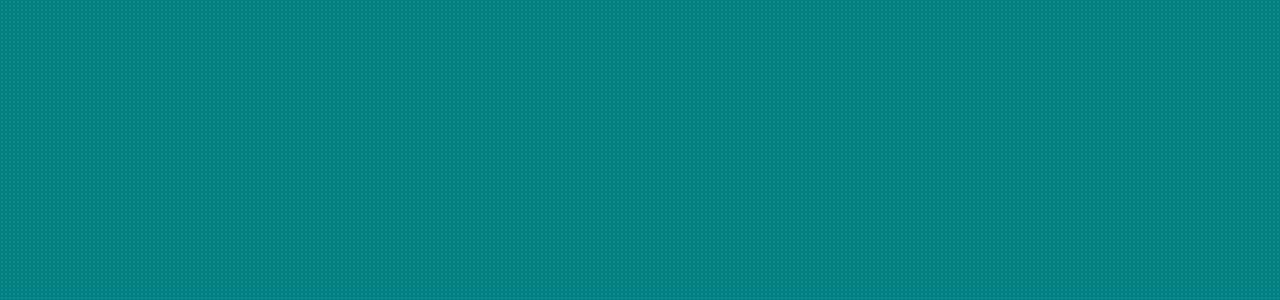
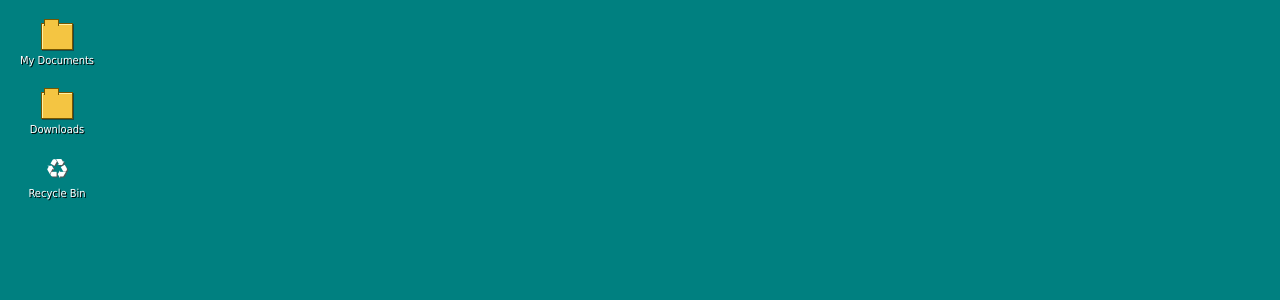
Before and after one commit to ButterMyLoaf23/Youtube-Downloader, a website: page public/index.html in a window 1280 px wide. Shown: the top 300 px of the page. Drawn offline with Linux system fonts and the light colour scheme.

Commit message:
Windows 95 updates

```diff
--- a/public/css/style.css
+++ b/public/css/style.css
@@ -19,18 +19,73 @@
 * { box-sizing: border-box; }
 
 body {
+  position: relative;
   margin: 0;
   min-height: 100vh;
   display: grid;
   place-items: center;
   padding: 24px;
-  background-color: var(--page-bg);
-  background-image: radial-gradient(var(--page-lines) 1px, transparent 1px);
-  background-size: 4px 4px;
+  background: var(--page-bg);
   color: var(--text);
 }
 
+.desktop-icons {
+  position: fixed;
+  top: 18px;
+  left: 18px;
+  z-index: 0;
+  display: flex;
+  flex-direction: column;
+  gap: 20px;
+  width: 78px;
+}
+
+.desktop-icon {
+  color: white;
+  font: 11px Tahoma, "MS Sans Serif", Arial, sans-serif;
+  text-align: center;
+  text-shadow: 1px 1px #000;
+}
+
+.desktop-icon span { display: block; margin-top: 4px; }
+
+.desktop-glyph {
+  position: relative;
+  width: 32px;
+  height: 27px;
+  margin: 0 auto;
+}
+
+.folder-glyph {
+  margin-top: 5px;
+  border: 1px solid #765600;
+  background: #f4c542;
+  box-shadow: inset 1px 1px #fff1a8, 1px 1px #164a4a;
+}
+
+.folder-glyph::before {
+  position: absolute;
+  top: -5px;
+  left: 2px;
+  width: 13px;
+  height: 6px;
+  border: 1px solid #765600;
+  border-bottom: 0;
+  background: #f4c542;
+  content: "";
+}
+
+.recycle-glyph {
+  color: white;
+  font-family: Arial, sans-serif;
+  font-size: 27px;
+  line-height: 27px;
+  text-shadow: 1px 1px #555;
+}
+
 main {
+  position: relative;
+  z-index: 1;
   width: min(100%, 640px);
   border: 2px solid;
   border-color: #fff #404040 #404040 #fff;
--- a/public/index.html
+++ b/public/index.html
@@ -7,6 +7,20 @@
     <link rel="stylesheet" href="/css/style.css">
   </head>
   <body>
+    <div class="desktop-icons" aria-hidden="true">
+      <div class="desktop-icon">
+        <div class="desktop-glyph folder-glyph"></div>
+        <span>My Documents</span>
+      </div>
+      <div class="desktop-icon">
+        <div class="desktop-glyph folder-glyph"></div>
+        <span>Downloads</span>
+      </div>
+      <div class="desktop-icon">
+        <div class="desktop-glyph recycle-glyph">♻</div>
+        <span>Recycle Bin</span>
+      </div>
+    </div>
     <main>
       <div class="window-bar"><span>YouTube Downloader</span><span class="window-controls" aria-hidden="true">_ [] X</span></div>
       <div class="page-content">
```
